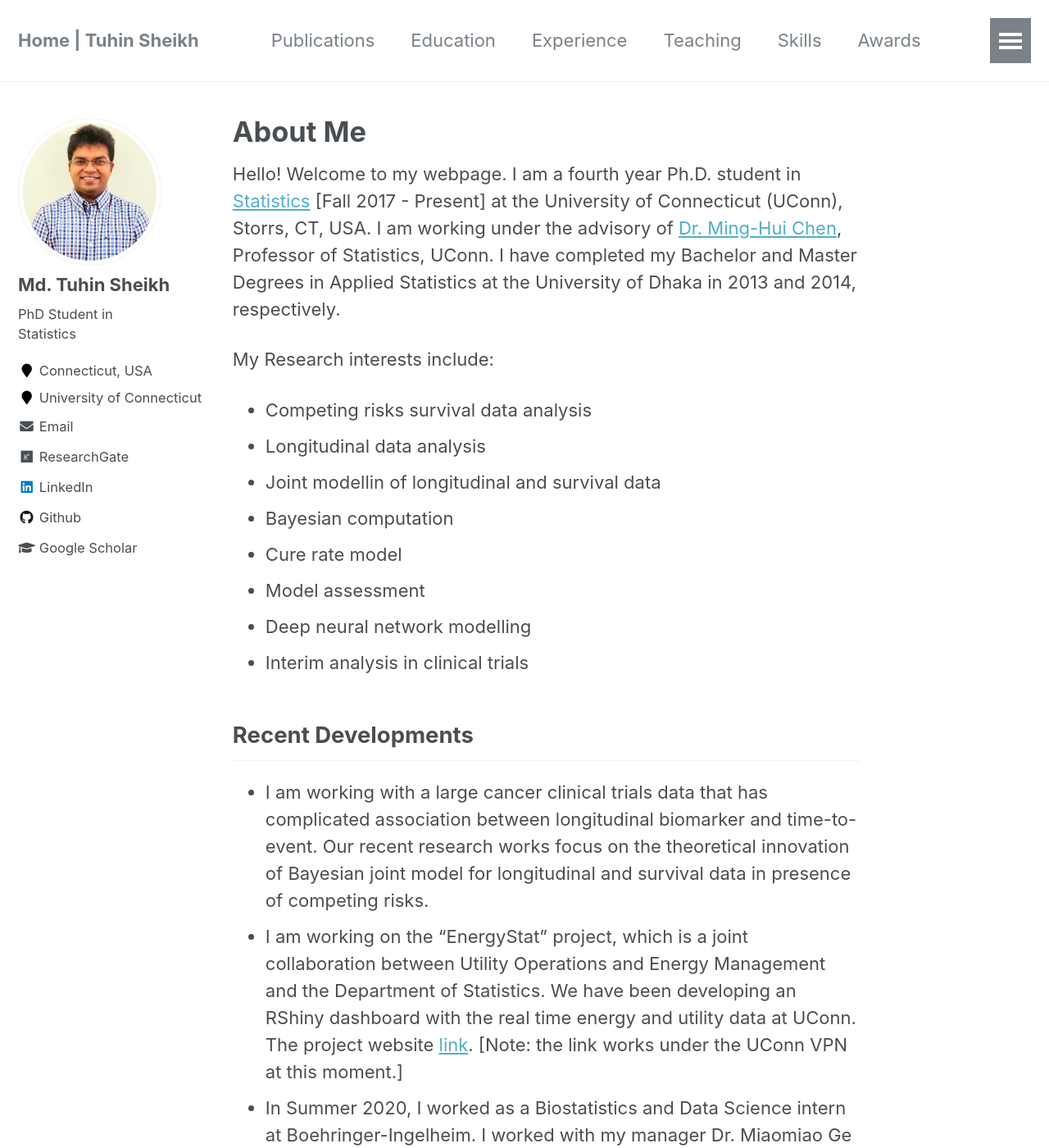
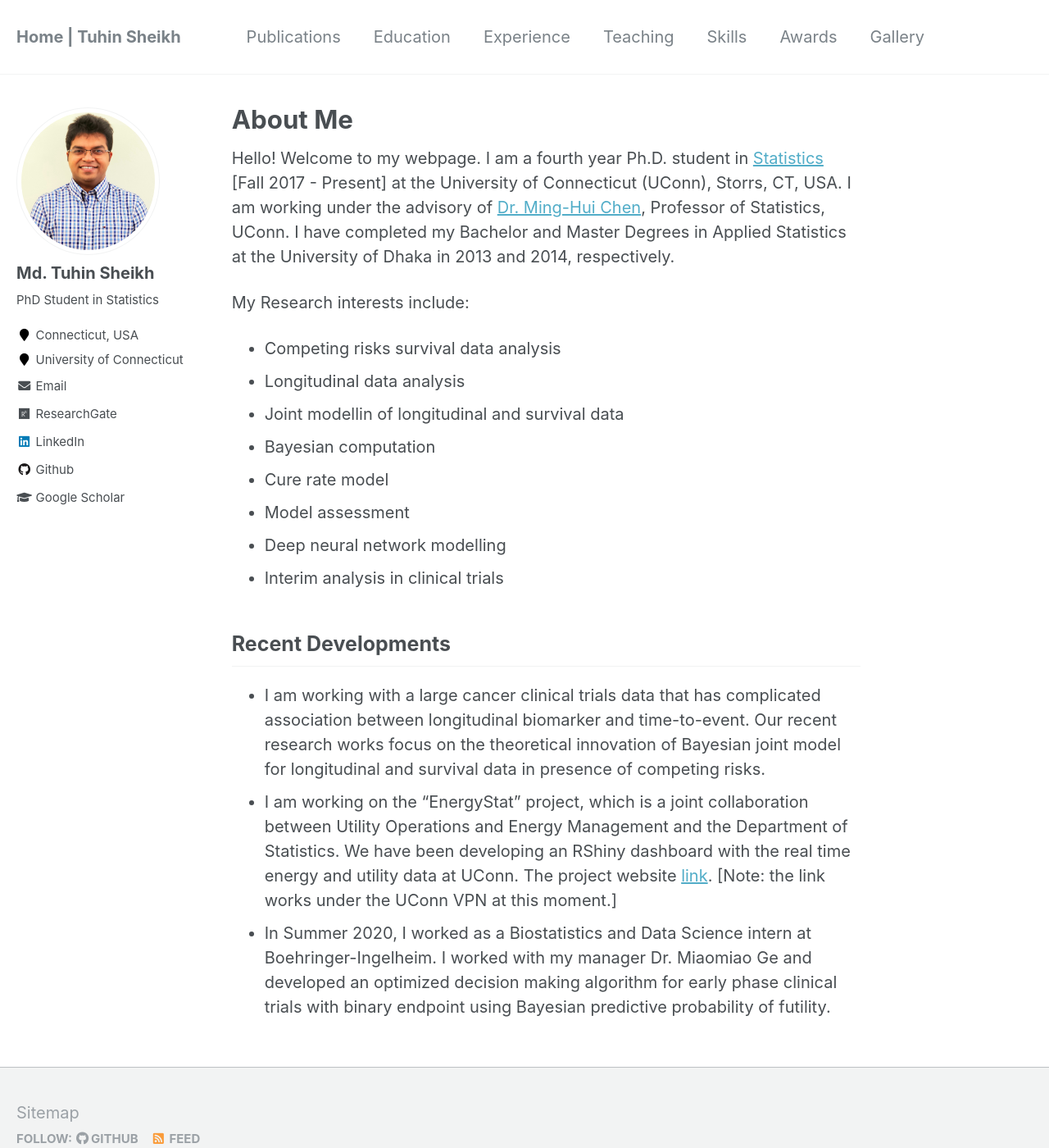
Before and after one commit to mdtuhinsheikh/mdtuhinsheikh.github.io, a Jekyll site: the page built from _pages/about.md, in a window 1280 px wide and 1400 px high. Shown: the whole window at 82% size. Built offline with Jekyll 4.4.1, drawn with Linux system fonts in a browser that asks for light colours.

Commit message:
Update _reset.scss

```diff
--- a/_sass/_reset.scss
+++ b/_sass/_reset.scss
@@ -8,18 +8,18 @@ html {
   /* apply a natural box layout model to all elements */
   box-sizing: border-box;
   background-color: $background-color;
-  font-size: 16px;//8px;
+  font-size: 14px;//8px;
 
   @include breakpoint($medium) {
-    font-size: 18px;//10px;
+    font-size: 16px;//10px;
   }
 
   @include breakpoint($large) {
-    font-size: 20px;//12px; // originally 20px
+    font-size: 18px;//12px; // originally 20px
   }
 
   @include breakpoint($x-large) {
-    font-size: 22px;//14px; // originally 22px
+    font-size: 20px;//14px; // originally 22px
   }
 
   -webkit-text-size-adjust: 100%;
```
